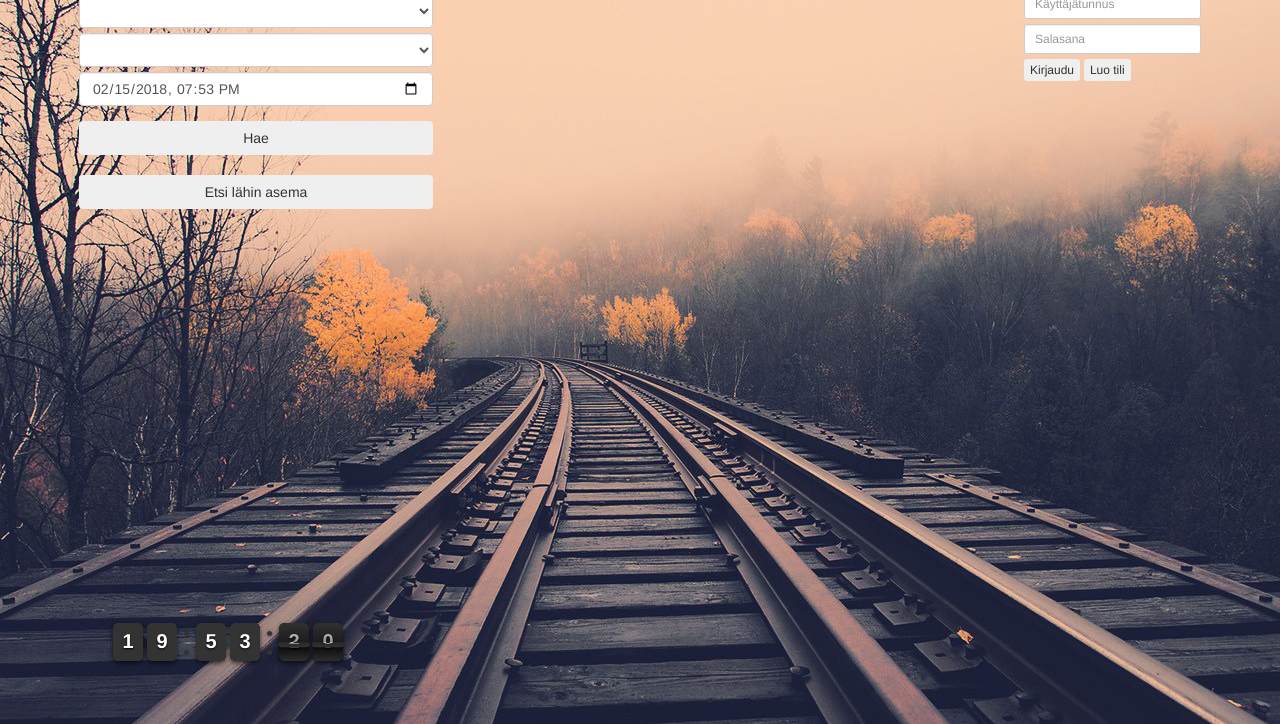
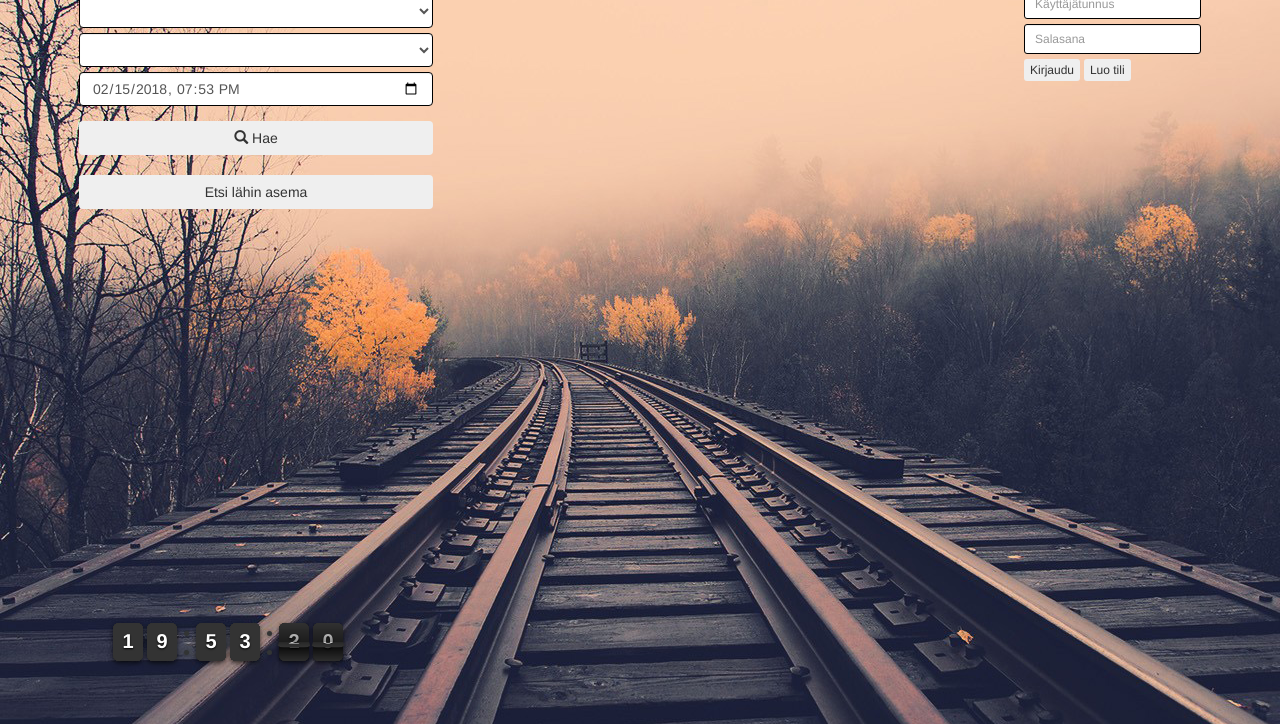
Before and after one commit to hllindblom/JS1, a plain HTML site: page index.html in a window 1280 px wide. Shown: the part 76-800 px from the top of the page. Drawn offline with nearby package versions, Linux system fonts and the light colour scheme; no server answers.

Commit message:
Muutokset
mustat rajat input kentille ja listoille

```diff
--- a/index.html
+++ b/index.html
@@ -25,30 +25,30 @@
             <div class="form-group form-group-sm">
 
                 <input class="form-control" type="text" placeholder="Käyttäjätunnus" name="uname" id="id"
-                       style="margin-bottom:5px;" required>
+                       style="margin-bottom:5px; border: 1px solid black;" required>
                 <input class="form-control" type="password" placeholder="Salasana" name="psw" id="pw"
-                       style="margin-bottom:5px;" required>
+                       style="margin-bottom:5px; border: 1px solid black;" required>
                 <button class="btn btn-xs" onclick="kirjautuuSisaanJosTunnuksetOikein()">Kirjaudu</button>
                 <button class="btn btn-xs" onclick="luoJaLisaaUusiKayttaja()">Luo tili</button>
             </div>
 
         </div>
-        <div id="kirjauduUlosPiilotettava" style="margin-bottom:5px"></div>
+        <div id="kirjauduUlosPiilotettava" style="margin-bottom:5px;"></div>
     </div>
     <div class="row">
         <div class="keskitetty col-sm-4">
             <h1>JUNAVERSUM!</h1>
             <div class="form-group">
                 <select name="lahtoasema" id="lahto" class="preferenceSelect form-control"
-                        style="margin-bottom:5px;"></select>
+                        style="margin-bottom:5px; border: 1px solid black;"></select>
 
                 <select name="paateasema" id="paate" class="preferenceSelect form-control"
-                        style="margin-bottom:5px;"></select>
+                        style="margin-bottom:5px; border: 1px solid black;"></select>
 
-                <input type="datetime-local" id="pvm" class="form-control">
+                <input type="datetime-local" id="pvm" class="form-control" style="border: 1px solid black;">
             </div>
 
-            <button id="nappi" class="btn btn-block">Hae</button>
+            <button id="nappi" class="btn btn-block"><span class="glyphicon glyphicon-search"></span> Hae</button>
             <br>
             <button id="haeAsema" class="btn btn-block">Etsi lähin asema</button>
             <br>
--- a/style.css
+++ b/style.css
@@ -4,7 +4,6 @@
     bottom: 65px; /* Place the button at the bottom of the page */
     right: 100px; /* Place the button 30px from the right */
     z-index: 99; /* Make sure it does not overlap */
-    border: none; /* Remove borders */
     outline: none; /* Remove outline */
     background-color: #2d2d2d; /* Set a background color */
     color: white; /* Text color */
@@ -13,6 +12,7 @@
     border-radius: 10px; /* Rounded corners */
     font-size: 18px; /* Increase font size */
     font-family: Gill Sans , sans-serif;
+    border: 1px solid black;
 }
 
 .marginaalit {
```
